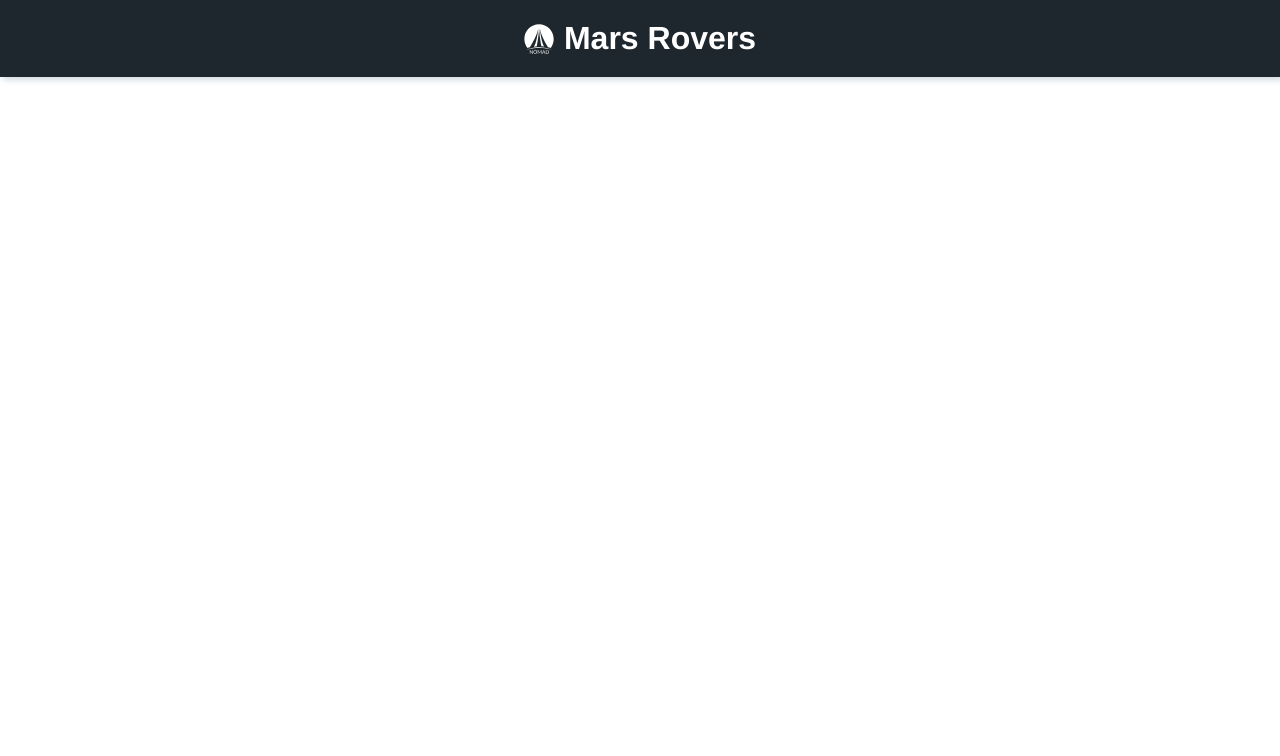
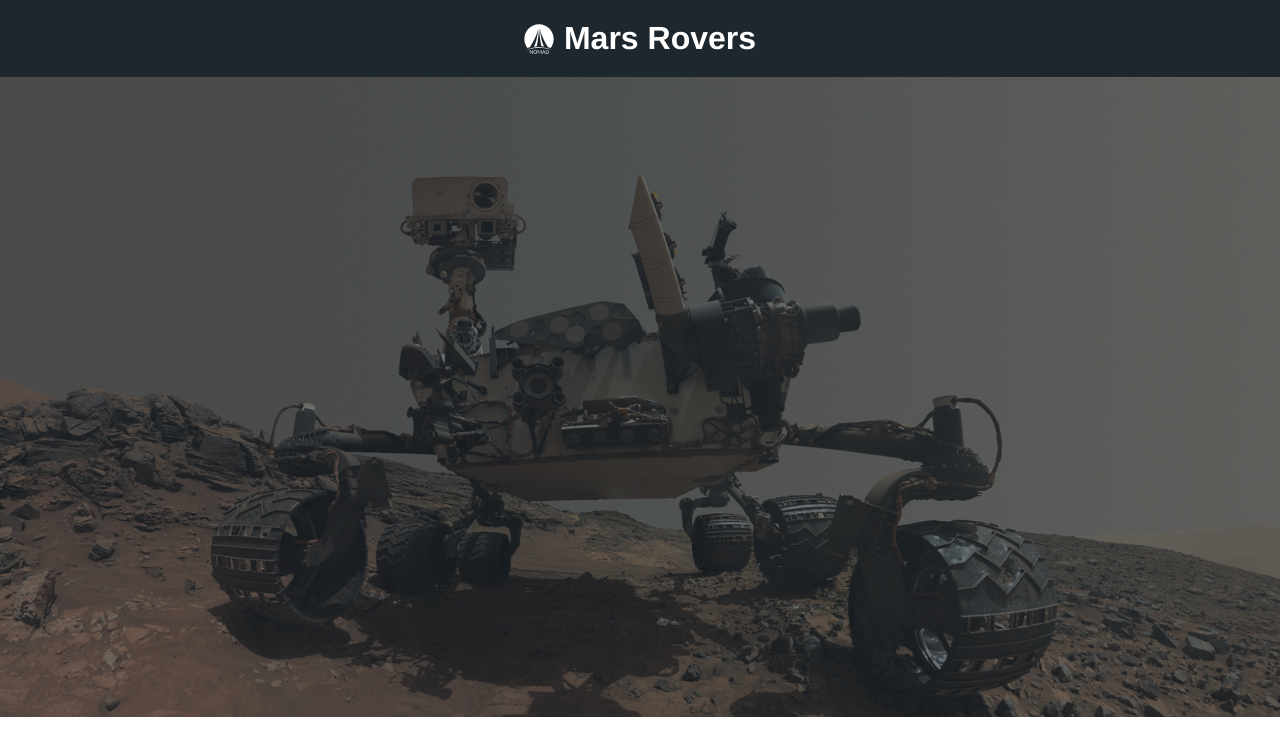
Before and after one commit to marcioc0sta/NomadRovers, a Vue app: page / in a window 1280 px wide. Shown: the top 756 px of the page. Built offline with nearby package versions, Linux system fonts and the light colour scheme.

Commit message:
feat: add HeroUnit.vue

```diff
--- /dev/null
+++ b/src/components/hero-unit/HeroUnit.vue
@@ -0,0 +1,31 @@
+<template>
+  <div class="hero-unit" />
+</template>
+
+<script>
+export default {
+name: "HeroUnit"
+}
+</script>
+
+<style scoped>
+.hero-unit {
+  background: url("../../assets/6037_msl_banner.jpg") 0 0 no-repeat;
+  background-size: cover;
+  height: 80vh;
+  overflow: hidden;
+  width: 100%;
+}
+
+.hero-unit:before {
+  background: #1e272e;
+  content: '';
+  display: block;
+  height: 80vh;
+  position: absolute;
+  opacity: .65;
+  left: 0;
+  right: 0;
+  z-index: 10;
+}
+</style>
--- a/src/views/main/Main.vue
+++ b/src/views/main/Main.vue
@@ -1,14 +1,17 @@
 <template>
   <Header />
+  <HeroUnit />
 </template>
 
 <script>
 import Header from '../../components/header/Header.vue'
+import HeroUnit from '../../components/hero-unit/HeroUnit.vue'
 
 export default {
   name: 'Main',
   components: {
-    Header
+    Header,
+    HeroUnit,
   },
 }
 </script>
```
